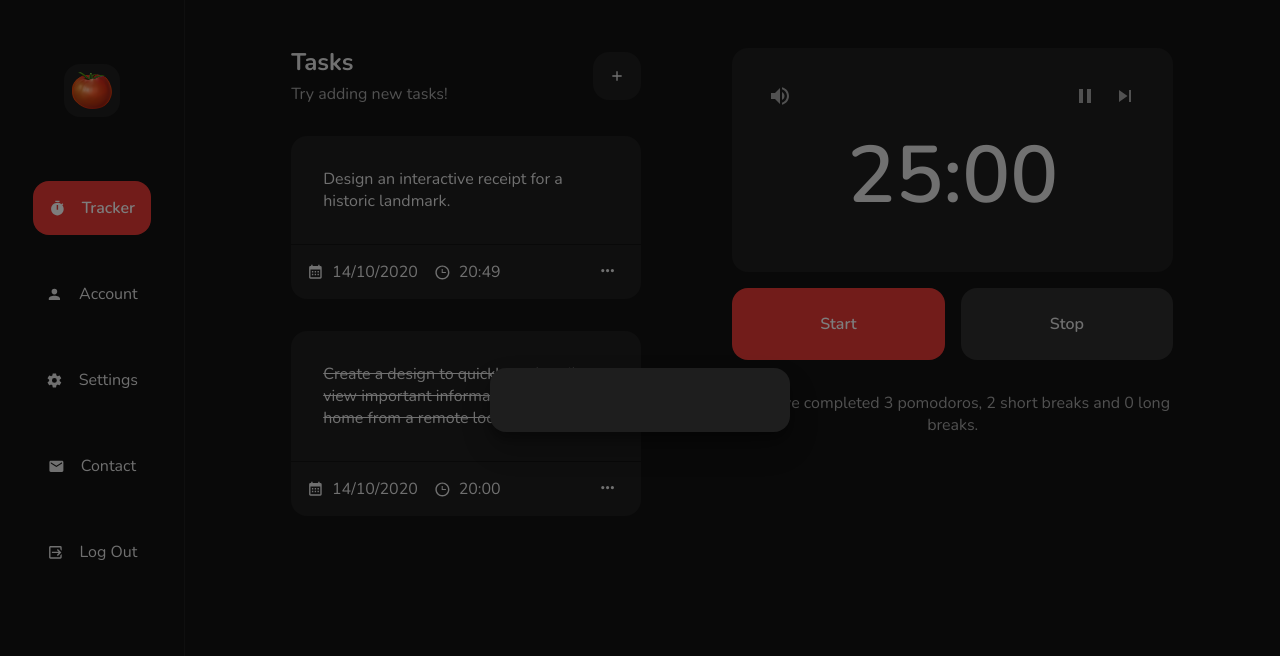
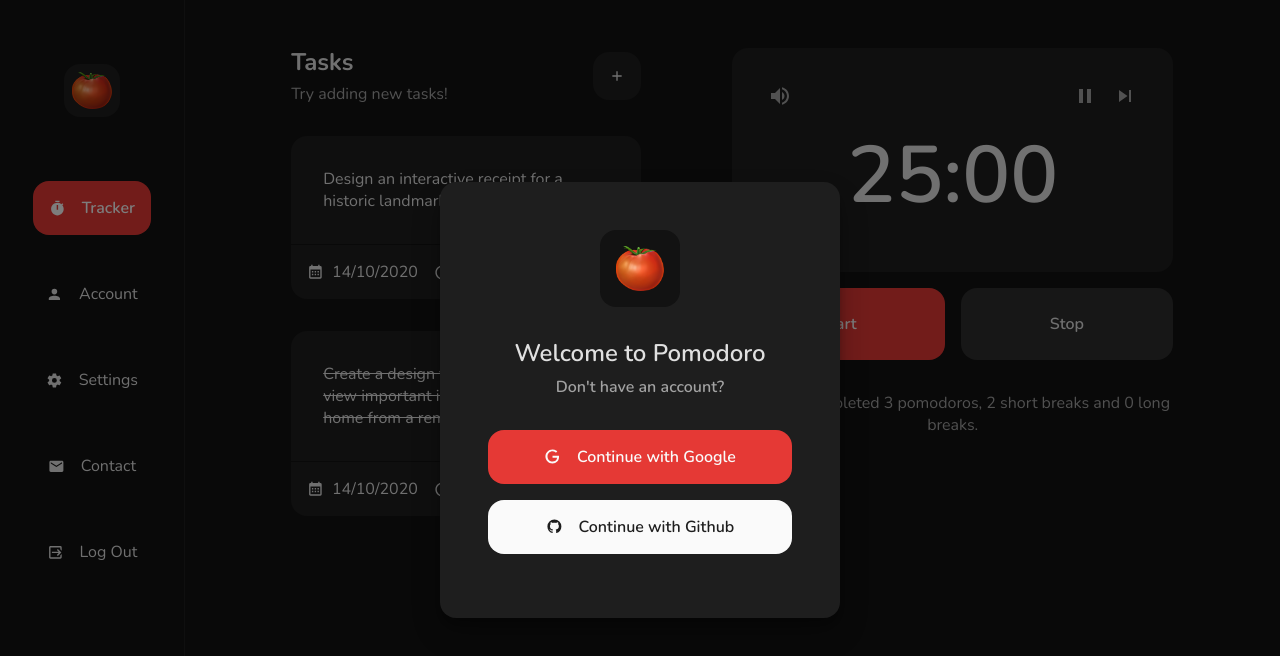
Before and after one commit to abigailarruda/pomodoro, a React (Create React App) app in the folder web/: page / in a window 1280 px wide. Both pictures are taken after a click on the button "Account". Shown: the top 656 px of the page. Built offline with nearby package versions, Linux system fonts and the light colour scheme.

Commit message:
Parte Final das Páginas

```diff
--- a/web/src/components/Modal/index.tsx
+++ b/web/src/components/Modal/index.tsx
@@ -15,7 +15,7 @@
       aria-labelledby={target}
       aria-hidden="true"
     >
-      <div className="modal-dialog modal-sm modal-dialog-centered">
+      <div className="modal-dialog modal-dialog-centered">
         <div className="modal-content">
           <div className="modal-body">{children}</div>
         </div>
--- a/web/src/components/Modal/styles.css
+++ b/web/src/components/Modal/styles.css
@@ -4,7 +4,7 @@
   background-color: var(--color-box) !important;
   border: none !important;
   border-radius: 1rem !important;
-  padding: 2rem;
+  padding: 3rem;
   box-shadow: 0 1rem 2rem rgba(0, 0, 0, 0.25),
     0 0.5rem 0.5rem rgba(0, 0, 0, 0.22);
 }
@@ -13,6 +13,11 @@
   padding: 0 !important;
   display: flex;
   flex-direction: column;
-  align-items: center;
+  align-items: flex-start;
   width: 100% !important;
 }
+@media (min-width: 576px) {
+  .modal-dialog {
+    max-width: 400px !important;
+  }
+}
--- a/web/src/pages/Account/index.tsx
+++ b/web/src/pages/Account/index.tsx
@@ -1,5 +1,7 @@
 import React from "react";
-
+import tomato from "../../assets/images/tomato.png";
+import { mdiGoogle, mdiGithub } from "@mdi/js";
+import Icon from "@mdi/react";
 import "./styles.css";
 
 import Modal from "../../components/Modal";
@@ -9,7 +11,22 @@
 }
 
 function Account(props: AccountProps) {
-  return <Modal target={props.id}>{/* Conteúdo */}</Modal>;
+  return <Modal target={props.id}>
+    <div className="w-100 d-flex flex-column align-items-center">
+  <div className="tomato-brand">
+    <img src={tomato} width="48" alt="Pomodoro Tracker" />
+  </div>
+  <h1 className="title-account">Welcome to Pomodoro</h1>
+  <p className="subtitle-account">Don't have an account?</p>
+  <button className="btn btn-google">
+    <Icon path={mdiGoogle} size={0.7} color="#FAFAFA" />{" "}
+    <span>Continue with Google</span>
+  </button>
+  <button className="btn btn-github">
+        <Icon path={mdiGithub} size={0.7} color="#1E1E1E" />{" "}
+          <span>Continue with Github</span>
+        </button>
+      </div></Modal>;
 }
 
 export default Account;
--- a/web/src/pages/Account/styles.css
+++ b/web/src/pages/Account/styles.css
@@ -0,0 +1,62 @@
+.tomato-brand {
+  padding: 1rem;
+  background: var(--color-background);
+  border-radius: 1rem;
+  text-align: center;
+  display: flex !important;
+  justify-content: center;
+  align-items: center;
+  margin-bottom: 2rem;
+}
+
+.title-account {
+  font-size: 1.5rem !important;
+  color: var(--color-title-in-background) !important;
+  margin-bottom: 0.5rem !important;
+  font-weight: bold;
+  text-align: center !important;
+}
+
+.subtitle-account {
+  font-size: 1rem !important;
+  color: var(--color-subtitle-in-background) !important;
+  font-weight: 600;
+  margin-bottom: 2rem;
+  text-align: center !important;
+}
+
+.btn-google,
+.btn-google:hover,
+.btn-google:focus {
+  width: 100% !important;
+  background: var(--color-primary) !important;
+  border: 0 !important;
+  color: var(--color-text-in-primary) !important;
+  padding: 1rem !important;
+  border-radius: 1rem !important;
+  margin-bottom: 1rem;
+}
+
+.btn-google span {
+  color: var(--color-text-in-primary) !important;
+  font-weight: 600;
+  font-size: 1rem !important;
+}
+
+.btn-github,
+.btn-github:hover,
+.btn-github:focus {
+  width: 100% !important;
+  background: var(--color-text-in-primary) !important;
+  border: 0 !important;
+  color: var(--color-box) !important;
+  padding: 1rem !important;
+  border-radius: 1rem !important;
+  margin-bottom: 1rem;
+}
+
+.btn-github span {
+  color: var(--color-box) !important;
+  font-weight: 600;
+  font-size: 1rem !important;
+}
--- a/web/src/pages/AddTask/index.tsx
+++ b/web/src/pages/AddTask/index.tsx
@@ -9,7 +9,23 @@
 }
 
 function AddTask(props: AddTaskProps) {
-  return <Modal target={props.id}>{/* Conteúdo */}</Modal>;
+  return <Modal target={props.id}>
+    <h1 className="title-task">Add a new task</h1>
+      <p className="subtitle-task">Our tip is to use a short description</p>
+      <form className="w-100">
+        <div className="form-group">
+          <textarea
+            className="form-control"
+            placeholder="What task would you like to add?"
+            id="task"
+            rows={3}
+          ></textarea>
+        </div>
+        <button className="btn btn-done" type="submit">
+          Done
+        </button>
+      </form>
+  </Modal>;
 }
 
 export default AddTask;
--- a/web/src/pages/AddTask/styles.css
+++ b/web/src/pages/AddTask/styles.css
@@ -0,0 +1,57 @@
+.title-task {
+  font-size: 1.5rem !important;
+  color: var(--color-title-in-background) !important;
+  margin-bottom: 0.5rem !important;
+  font-weight: bold;
+  text-align: right !important;
+}
+
+.subtitle-task {
+  font-size: 1rem !important;
+  color: var(--color-subtitle-in-background) !important;
+  font-weight: 600;
+  margin-bottom: 2rem;
+  text-align: left !important;
+}
+
+.form-group {
+  margin-bottom: 2rem !important;
+}
+
+.form-control,
+.form-control:focus {
+  padding: 0.75rem !important;
+  color: var(--color-subtitle-in-background) !important;
+  background-color: var(--color-background) !important;
+  border: 0 !important;
+  font-weight: 600 !important;
+  border-radius: 0.5rem !important;
+}
+
+.btn-done,
+.btn-done:hover,
+.btn-done:focus {
+  width: 100% !important;
+  background: var(--color-primary) !important;
+  border: 0 !important;
+  color: var(--color-text-in-primary) !important;
+  padding: 1rem !important;
+  border-radius: 1rem !important;
+  font-size: 1rem !important;
+}
+
+::-webkit-input-placeholder {
+  font-size: 1rem !important;
+}
+
+::-moz-placeholder {
+  font-size: 1rem !important;
+}
+
+:-ms-input-placeholder {
+  font-size: 1rem !important;
+}
+
+:-moz-placeholder {
+  font-size: 1rem !important;
+}
--- a/web/src/pages/Contact/index.tsx
+++ b/web/src/pages/Contact/index.tsx
@@ -1,5 +1,7 @@
 import React from "react";
-
+import { Link } from "react-router-dom";
+import { mdiGithub } from "@mdi/js";
+import Icon from "@mdi/react";
 import "./styles.css";
 
 import Modal from "../../components/Modal";
@@ -9,7 +11,16 @@
 }
 
 function Contact(props: ContactProps) {
-  return <Modal target={props.id}>{/* Conteúdo */}</Modal>;
+  return <Modal target={props.id}>
+    <div className="w-100 d-flex flex-column align-items-center">
+        <h1 className="title-contact">Contact Us</h1>
+        <p className="subtitle-contact">pomodoro@contact.com</p>
+        <h1 className="title-contact">Follow Us</h1>
+        <Link to="/github" className="btn">
+          <Icon path={mdiGithub} size={1} color="#a2a2a2" />
+        </Link>
+      </div>
+  </Modal>;
 }
 
 export default Contact;
--- a/web/src/pages/Contact/styles.css
+++ b/web/src/pages/Contact/styles.css
@@ -0,0 +1,15 @@
+.title-contact {
+  font-size: 1.5rem !important;
+  color: var(--color-title-in-background) !important;
+  margin-bottom: 0.5rem !important;
+  font-weight: bold;
+  text-align: center !important;
+}
+
+.subtitle-contact {
+  font-size: 1rem !important;
+  color: var(--color-subtitle-in-background) !important;
+  font-weight: 600;
+  margin-bottom: 2rem;
+  text-align: center !important;
+}
--- a/web/src/pages/Landing/styles.css
+++ b/web/src/pages/Landing/styles.css
@@ -63,7 +63,7 @@
   display: flex !important;
   justify-content: center;
   align-items: center;
-
+  border: 0 !important;
   text-align: center;
 }
 
--- a/web/src/pages/Settings/index.tsx
+++ b/web/src/pages/Settings/index.tsx
@@ -9,7 +9,39 @@
 }
 
 function Settings(props: SettingsProps) {
-  return <Modal target={props.id}>{/* Conteúdo */}</Modal>;
+  return (
+    <Modal target={props.id}>
+      <h1 className="title-settings">Settings</h1>
+      <form className="w-100">
+        <div className="row mb-3">
+          <label htmlFor="scheme" className="col-4 col-form-label">
+            Scheme
+          </label>
+          <div className="col-8">
+            <select className="custom-select" id="scheme">
+              <option defaultValue="default">default · 25 5 15 4</option>
+              <option value="personal">personal · 30 2 25 4</option>
+              <option value="work">work · 50 10 20 2</option>
+            </select>
+          </div>
+        </div>
+        <div className="row">
+          <label htmlFor="sound" className="col-4 col-form-label">
+            Sound
+          </label>
+          <div className="col-8">
+            <select className="custom-select" id="sound">
+              <option defaultValue="bell">bell</option>
+              <option value="beep">beep</option>
+            </select>
+          </div>
+        </div>
+        <button className="btn btn-save" type="submit">
+          Save
+        </button>
+      </form>
+    </Modal>
+  );
 }
 
 export default Settings;
--- a/web/src/pages/Settings/styles.css
+++ b/web/src/pages/Settings/styles.css
@@ -0,0 +1,56 @@
+.title-settings {
+  font-size: 1.5rem !important;
+  color: var(--color-title-in-background) !important;
+  margin-bottom: 2rem !important;
+  font-weight: bold;
+  text-align: right !important;
+}
+
+label {
+  font-size: 1rem !important;
+  color: var(--color-subtitle-in-background) !important;
+  text-align: left !important;
+}
+
+.custom-select {
+  padding: 0.5rem !important;
+  font-size: 1rem;
+  font-weight: 500 !important;
+  color: var(--color-subtitle-in-background) !important;
+  background: var(--color-background) !important;
+  border: 0 !important;
+  border-radius: 0.5rem !important;
+}
+
+::-webkit-input-placeholder {
+  color: var(--color-subtitle-in-background) !important;
+  font-size: 1rem !important;
+}
+
+::-moz-placeholder {
+  color: var(--color-subtitle-in-background) !important;
+  font-size: 1rem !important;
+}
+
+:-ms-input-placeholder {
+  color: var(--color-subtitle-in-background) !important;
+  font-size: 1rem !important;
+}
+
+:-moz-placeholder {
+  color: var(--color-subtitle-in-background) !important;
+  font-size: 1rem !important;
+}
+
+.btn-save,
+.btn-save:hover,
+.btn-save:focus {
+  margin-top: 2rem !important;
+  width: 100% !important;
+  background: var(--color-primary) !important;
+  border: 0 !important;
+  color: var(--color-text-in-primary) !important;
+  padding: 1rem !important;
+  border-radius: 1rem !important;
+  font-size: 1rem !important;
+}
--- a/web/src/routes.js
+++ b/web/src/routes.js
@@ -8,6 +8,13 @@
   <BrowserRouter>
     <Switch>
       <Route exact path="/" component={Landing} />
+      <Route
+        exact
+        path="/github"
+        render={() =>
+          (window.location = "https://github.com/abigailarruda/pomodoro")
+        }
+      />
     </Switch>
   </BrowserRouter>
 );
```
